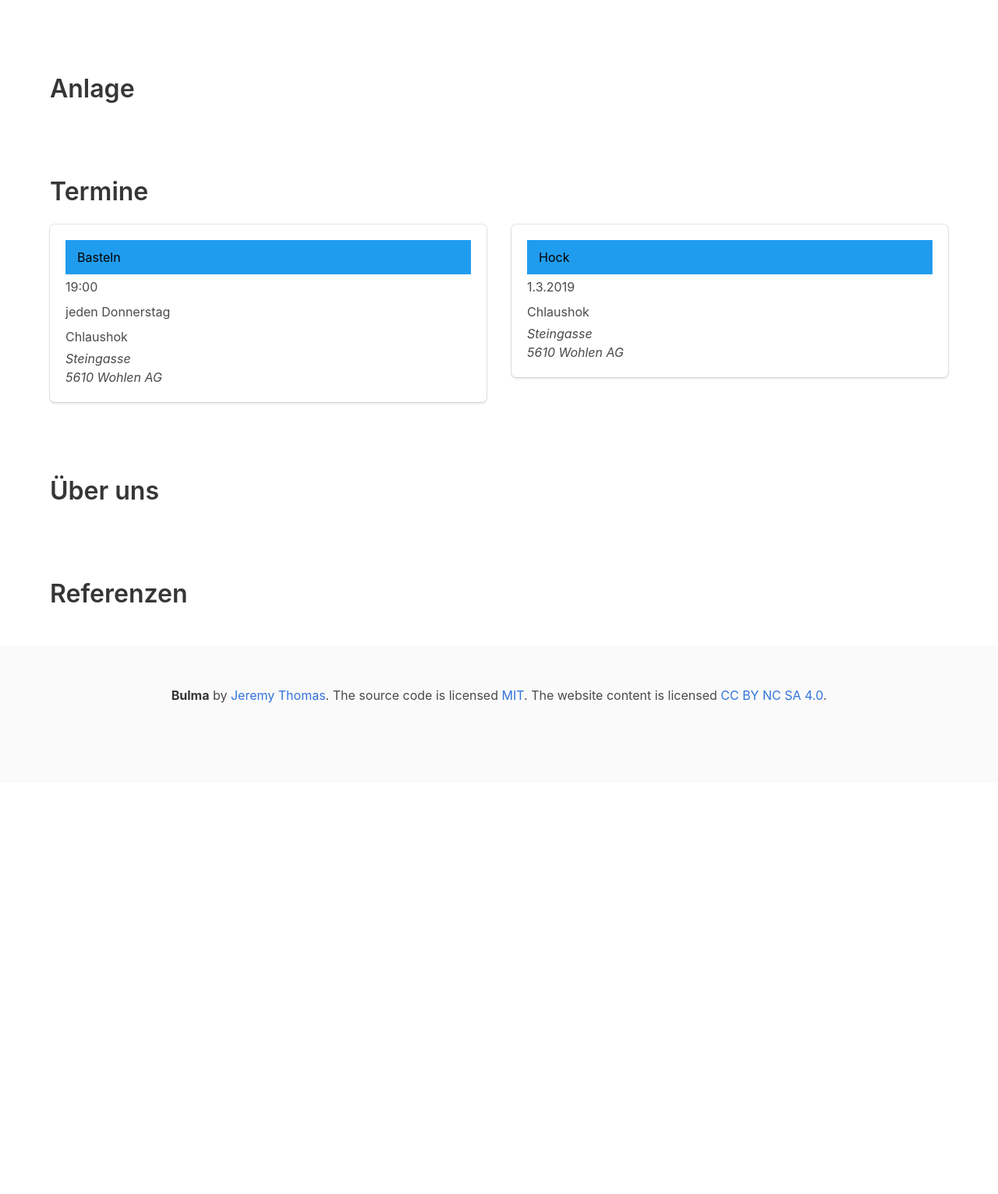
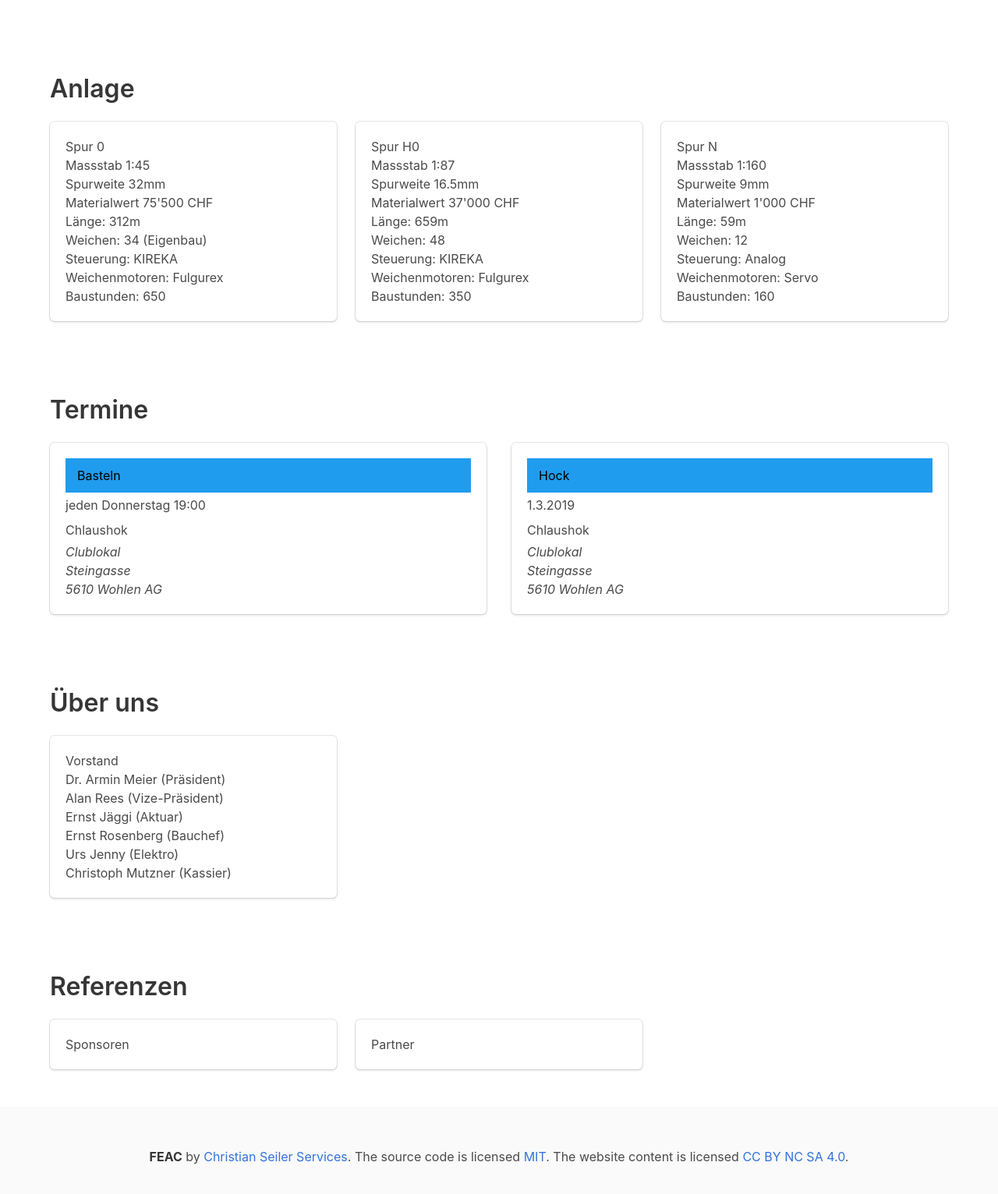
Before and after one commit to nicolaszy/ws3C, a plain HTML site: page index.html in a window 1280 px wide. Shown: the part 964-2496 px from the top of the page at 78% size. Before the commit the page ends 1968 px from the top, so only its background shows below. Drawn offline with nearby package versions, Linux system fonts and the light colour scheme.

Commit message:
add boiler plate code for sections

```diff
--- a/index.html
+++ b/index.html
@@ -26,8 +26,8 @@
 <!-- --------------------------------------------- -->
 <nav class="navbar is-fixed-top" role="navigation" aria-label="main navigation">
     <div class="navbar-brand">
-        <a class="navbar-item" href="https://bulma.io">
-            <img src="https://bulma.io/images/bulma-logo.png" width="112" height="28" alt="Logo">
+        <a class="navbar-item" href="https://feac.ch">
+            <img src="images/loc.png" alt="Logo">
         </a>
 
         <a role="button" class="navbar-burger burger"
@@ -68,6 +68,47 @@
 <div class="section" id="anlage">
     <div class="container">
         <h2 class="title">Anlage</h2>
+        <div class="tile is-ancestor">
+            <div class="tile is-parent is-4">
+                <div class="tile is-child box">
+                    <h3>Spur 0</h3>
+                    Massstab 1:45<br/>
+                    Spurweite 32mm<br/>
+                    Materialwert 75'500 CHF<br/>
+                    Länge: 312m<br/>
+                    Weichen: 34 (Eigenbau)<br/>
+                    Steuerung: KIREKA<br/>
+                    Weichenmotoren: Fulgurex<br/>
+                    Baustunden: 650
+                </div>
+            </div>
+            <div class="tile is-parent is-4">
+                <div class="tile is-child box">
+                    <h3>Spur H0</h3>
+                    Massstab 1:87<br/>
+                    Spurweite 16.5mm<br/>
+                    Materialwert 37'000 CHF<br/>
+                    Länge: 659m<br/>
+                    Weichen: 48<br/>
+                    Steuerung: KIREKA<br/>
+                    Weichenmotoren: Fulgurex<br/>
+                    Baustunden: 350
+                </div>
+            </div>
+            <div class="tile is-parent is-4">
+                <div class="tile is-child box">
+                    <h3>Spur N</h3>
+                    Massstab 1:160<br/>
+                    Spurweite 9mm<br/>
+                    Materialwert 1'000 CHF<br/>
+                    Länge: 59m<br/>
+                    Weichen: 12<br/>
+                    Steuerung: Analog<br/>
+                    Weichenmotoren: Servo<br/>
+                    Baustunden: 160
+                </div>
+            </div>
+        </div>
     </div>
 </div>
 
@@ -88,6 +129,19 @@
 <div class="section" id="ueberuns">
     <div class="container">
         <h2 class="title">Über uns</h2>
+        <div class="tile is-ancestor">
+            <div class="tile is-parent  is-4">
+                <div class="tile is-child box">
+                    <h3>Vorstand</h3>
+                    Dr. Armin Meier (Präsident)<br/>
+                    Alan Rees (Vize-Präsident)<br/>
+                    Ernst Jäggi (Aktuar)<br/>
+                    Ernst Rosenberg (Bauchef)<br/>
+                    Urs Jenny (Elektro)<br/>
+                    Christoph Mutzner (Kassier)<br/>
+                </div>
+            </div>
+        </div>
     </div>
 </div>
 
@@ -98,8 +152,21 @@
     <div class="container">
         <h2 class="title">Referenzen</h2>
 
+        <div class="tile is-ancestor">
+            <div class="tile is-parent is-4">
+                <div class="tile is-child box">
+                    <h3>Sponsoren</h3>
+                </div>
+            </div>
+            <div class="tile is-parent is-4">
+                <div class="tile is-child box">
+                    <h3>Partner</h3>
+                </div>
+            </div>
+        </div>
     </div>
 </div>
+
 
 <!-- --------------------------------------------- -->
 <!--                     Footer                    -->
@@ -107,8 +174,9 @@
 <footer class="footer">
     <div class="content has-text-centered">
         <p>
-            <strong>Bulma</strong> by <a href="https://jgthms.com">Jeremy Thomas</a>. The source code is licensed
-            <a href="http://opensource.org/licenses/mit-license.php">MIT</a>. The website content
+            <!-- template -->
+            <strong>FEAC</strong> by <a href="http://www.christianseiler.ch">Christian Seiler Services</a>. The source
+            code is licensed <a href="http://opensource.org/licenses/mit-license.php">MIT</a>. The website content
             is licensed <a href="http://creativecommons.org/licenses/by-nc-sa/4.0/">CC BY NC SA 4.0</a>.
         </p>
     </div>
--- a/js/script.js
+++ b/js/script.js
@@ -1,53 +1,37 @@
-// https://www.w3schools.com/howto/howto_css_smooth_scroll.asp#section1
 
 $(document).ready(function () {
     parseAgenda();
 
-
-    // Add smooth scrolling to all links
+    // https://www.w3schools.com/howto/howto_css_smooth_scroll.asp#section1
     $("a").on('click', function (event) {
 
-        // Make sure this.hash has a value before overriding default behavior
         if (this.hash !== "") {
-            // Prevent default anchor click behavior
             event.preventDefault();
 
-            // Store hash
-            var hash = this.hash;
+            let hash = this.hash;
 
-            // Using jQuery's animate() method to add smooth page scroll
-            // The optional number (800) specifies the number of milliseconds it takes to scroll to the specified area
             $('html, body').animate({
                 scrollTop: $(hash).offset().top
             }, 800, function () {
-
-                // Add hash (#) to URL when done scrolling (default click behavior)
                 window.location.hash = hash;
             });
-        } // End if
+        }
     });
 });
 
 document.addEventListener('DOMContentLoaded', () => {
 
-    // Get all "navbar-burger" elements
     const $navbarBurgers = Array.prototype.slice.call(document.querySelectorAll('.navbar-burger'), 0);
-    console.log($navbarBurgers);
-    // Check if there are any navbar burgers
     if ($navbarBurgers.length > 0) {
 
-        // Add a click event on each of them
-        $navbarBurgers.forEach(el => {
-            el.addEventListener('click', () => {
+        $navbarBurgers.forEach(element => {
+            element.addEventListener('click', () => {
 
-                // Get the target from the "data-target" attribute
-                const target = el.dataset.target;
+                const target = element.dataset.target;
                 const $target = document.getElementById(target);
 
-                // Toggle the "is-active" class on both the "navbar-burger" and the "navbar-menu"
-                el.classList.toggle('is-active');
+                element.classList.toggle('is-active');
                 $target.classList.toggle('is-active');
-
             });
         });
     }
@@ -89,28 +73,24 @@ function parseAgenda() {
                 let from = d.getAttribute('from');
                 let to = d.getAttribute('to');
                 let time = d.getAttribute('time');
-                date.innerHTML = createDateString(from, to, time);
+                let r = entry.getElementsByTagName('recuring')[0];
+
+                date.innerHTML = createDateString(from, to, time, r);
             }
-
-            let recuring = document.createElement('p');
-            let r = entry.getElementsByTagName('recuring')[0];
-            if (r) {
-                recuring.innerHTML = r.getAttribute('r');
-            }
-
 
             let description = document.createElement('p');
             description.innerHTML = entry.getElementsByTagName('description')[0].innerHTML;
 
-
             let loc = entry.getElementsByTagName('location')[0];
+            let location = loc.getAttribute('name');
             let address = document.createElement('address');
             let street = loc.getElementsByTagName('street')[0].innerHTML;
             let plz = loc.getElementsByTagName('plz')[0].innerHTML;
             let city = loc.getElementsByTagName('city')[0].innerHTML;
-            address.innerHTML = street + '<br/>' + plz + " " + city;
 
-            box.append(title, date, recuring, description, address);
+            address.innerHTML = location + '<br/>' + street + '<br/>' + plz + " " + city;
+
+            box.append(title, date, description, address);
             div.appendChild(box);
             agenda.appendChild(div);
         }
@@ -118,7 +98,7 @@ function parseAgenda() {
 
     }
 
-    function createDateString(from, to, time) {
+    function createDateString(from, to, time, recurence) {
         let result = "";
         if (from) {
             result += new Date(from).toLocaleDateString('de-CH');
@@ -126,11 +106,15 @@ function parseAgenda() {
                 result += " - " + new Date(to).toLocaleDateString('de-CH');
             }
         }
-
+        if (recurence) {
+            result += result.length > 0 ? " " : "";
+            result += recurence.getAttribute('r');
+        }
         if (time) {
             result += result.length > 0 ? " " : "";
             result += time;
         }
+
         return result;
     }
 }
```
Also changed, not shown: images/loc.png (added).
